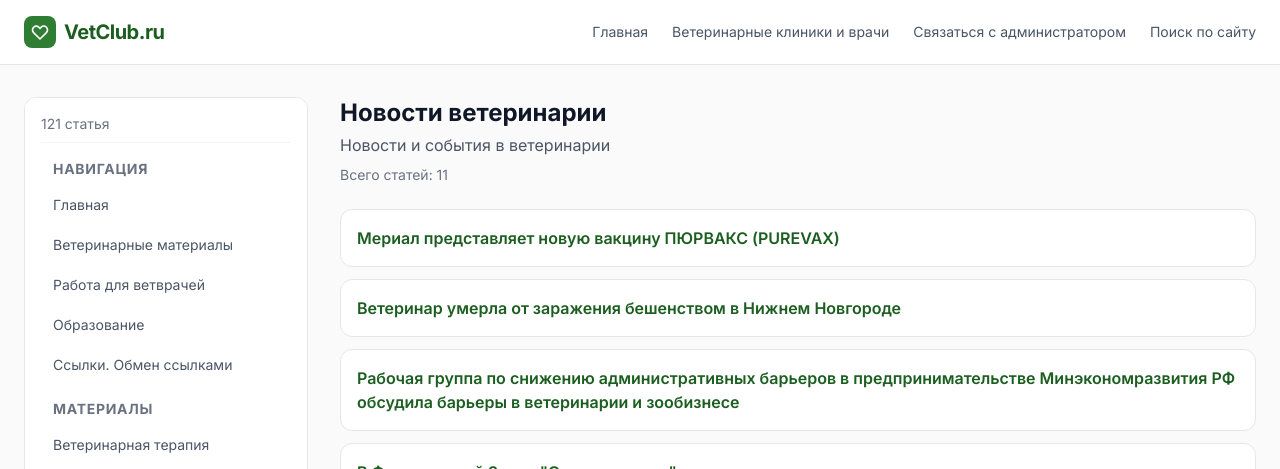
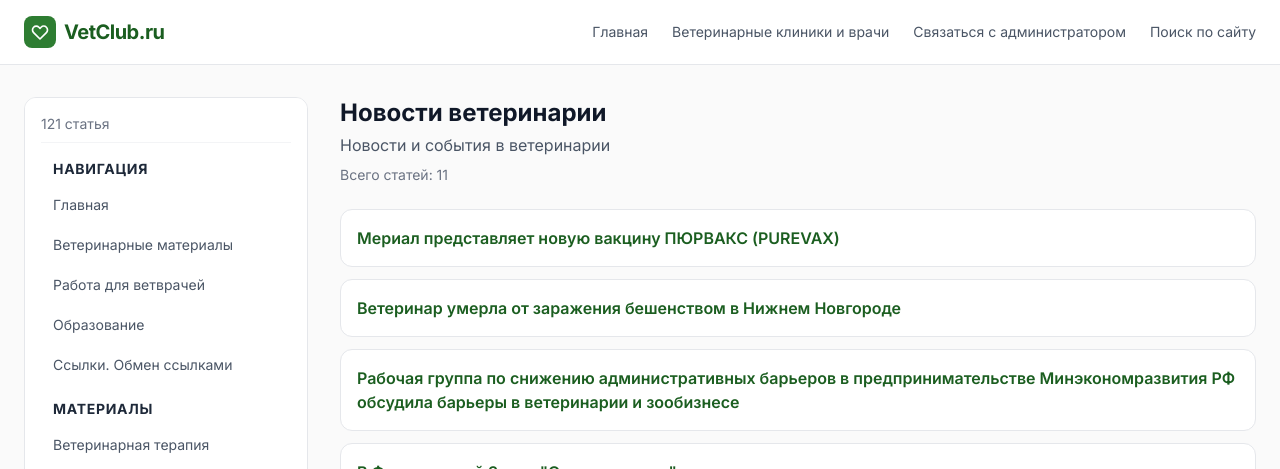
Before and after one commit to veterinar/vetclub-next, a Next.js app: page /category/news in a window 1280 px wide. Shown: the top 469 px of the page. Built offline with nearby package versions, Linux system fonts and the light colour scheme.

Commit message:
style: darker and bolder sidebar headings

```diff
--- a/src/app/layout.tsx
+++ b/src/app/layout.tsx
@@ -61,7 +61,7 @@ export default function RootLayout({
                     121 статья
                   </div>
                   <nav className="space-y-1">
-                    <div className="text-sm font-bold text-gray-500 uppercase tracking-wider mb-2 px-3">
+                    <div className="text-sm font-bold text-gray-800 uppercase tracking-wider mb-2 px-3">
                       Навигация
                     </div>
                     {menuData.left.map((item) => (
@@ -73,7 +73,7 @@ export default function RootLayout({
                         {item.name}
                       </Link>
                     ))}
-                    <div className="text-sm font-bold text-gray-500 uppercase tracking-wider mb-2 mt-4 px-3">
+                    <div className="text-sm font-bold text-gray-800 uppercase tracking-wider mb-2 mt-4 px-3">
                       Материалы
                     </div>
                     {menuData.materials.map((item) => (
@@ -85,7 +85,7 @@ export default function RootLayout({
                         {item.name}
                       </Link>
                     ))}
-                    <div className="text-sm font-bold text-gray-500 uppercase tracking-wider mb-2 mt-4 px-3">
+                    <div className="text-sm font-bold text-gray-800 uppercase tracking-wider mb-2 mt-4 px-3">
                       Справочник
                     </div>
                     {menuData.reference.map((item) => (
@@ -99,7 +99,7 @@ export default function RootLayout({
                     ))}
                     {menuData.guides.length > 0 && (
                       <>
-                        <div className="text-sm font-bold text-gray-500 uppercase tracking-wider mb-2 mt-4 px-3">
+                        <div className="text-sm font-bold text-gray-800 uppercase tracking-wider mb-2 mt-4 px-3">
                           Руководства
                         </div>
                         {menuData.guides.map((item) => (
```
